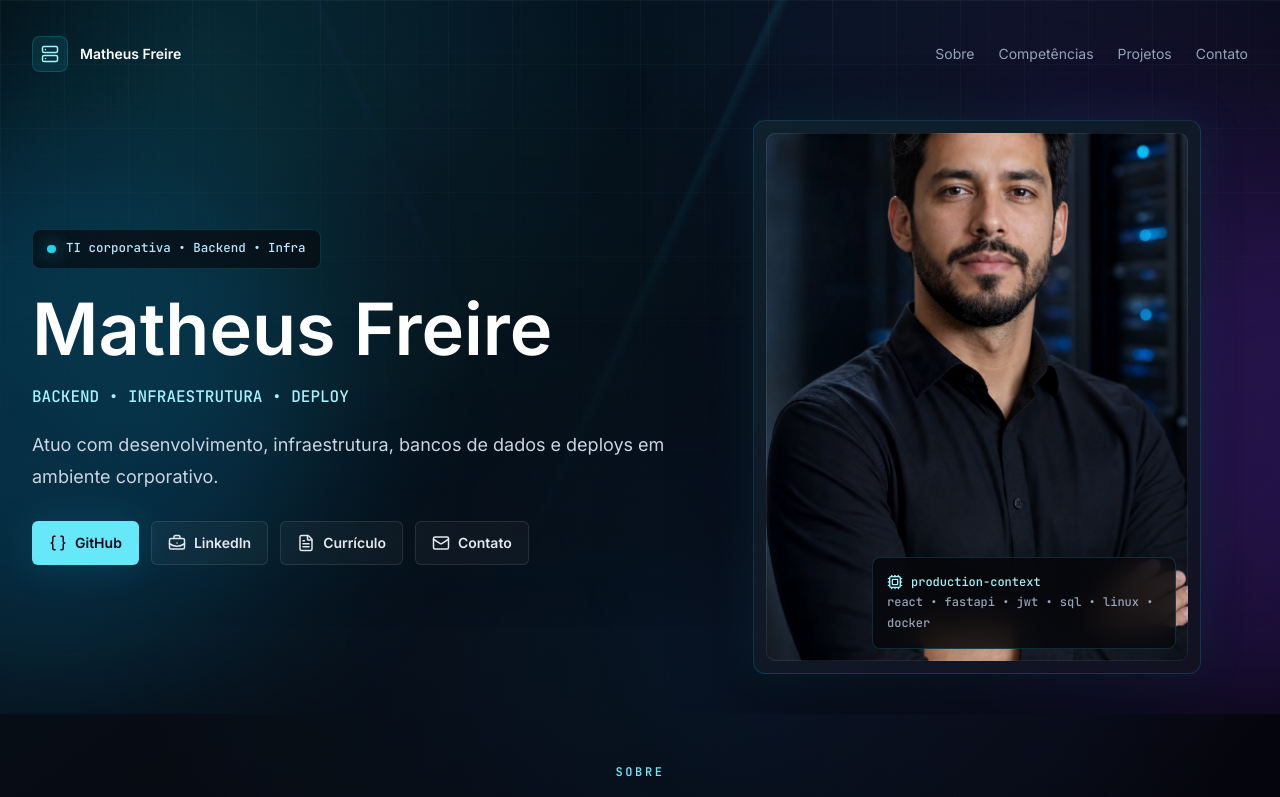
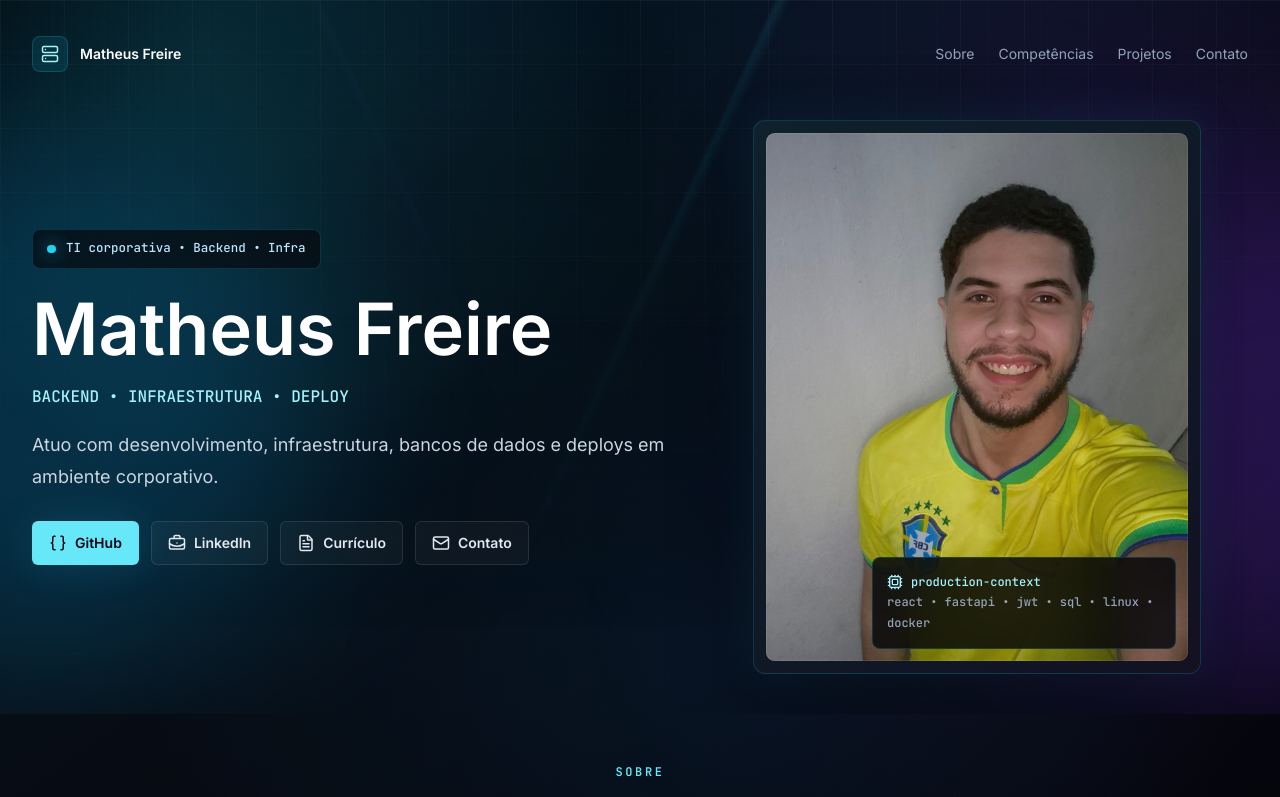
Before and after one commit to Matheus-TecDev/Portfolio, a React (Vite) app: page / in a window 1280 px wide. Shown: the top 797 px of the page. Built offline with nearby package versions, Linux system fonts and the light colour scheme.

Commit message:
alter: mudança de foto do Sobre

```diff
--- a/src/data/profile.ts
+++ b/src/data/profile.ts
@@ -6,7 +6,7 @@ export const profile = {
   role: "Backend • Infraestrutura • Deploy",
   summary:
     "Atuo com desenvolvimento, infraestrutura, bancos de dados e deploys em ambiente corporativo.",
-  photo: "/profile-matheus-placeholder.png",
+  photo: "/EU.jpeg",
 };
 
 export const links: LinkItem[] = [
```
Also changed, not shown: public/EU.jpeg (added), 1 other file (tests, documents, lock files or other folders).
